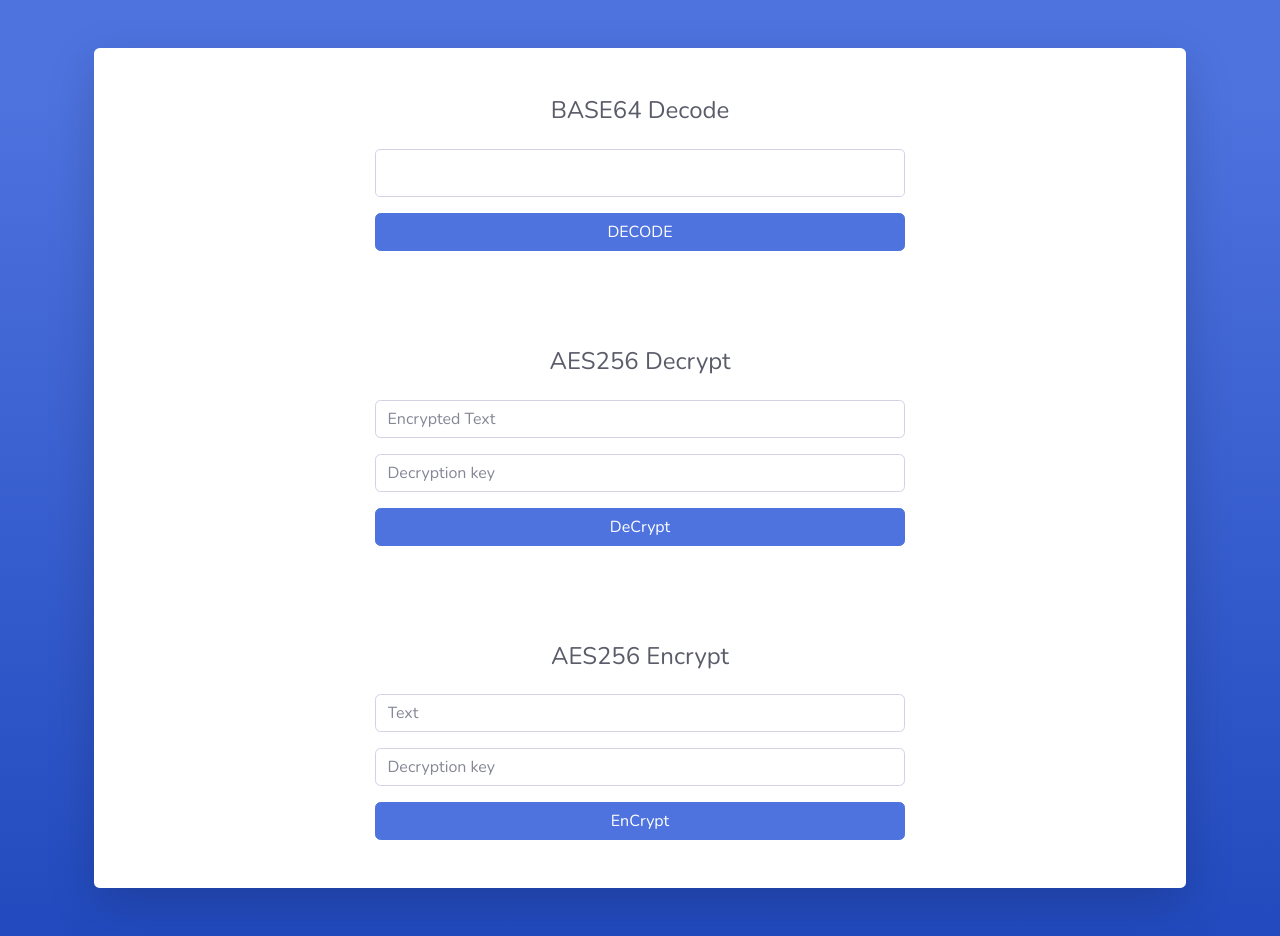
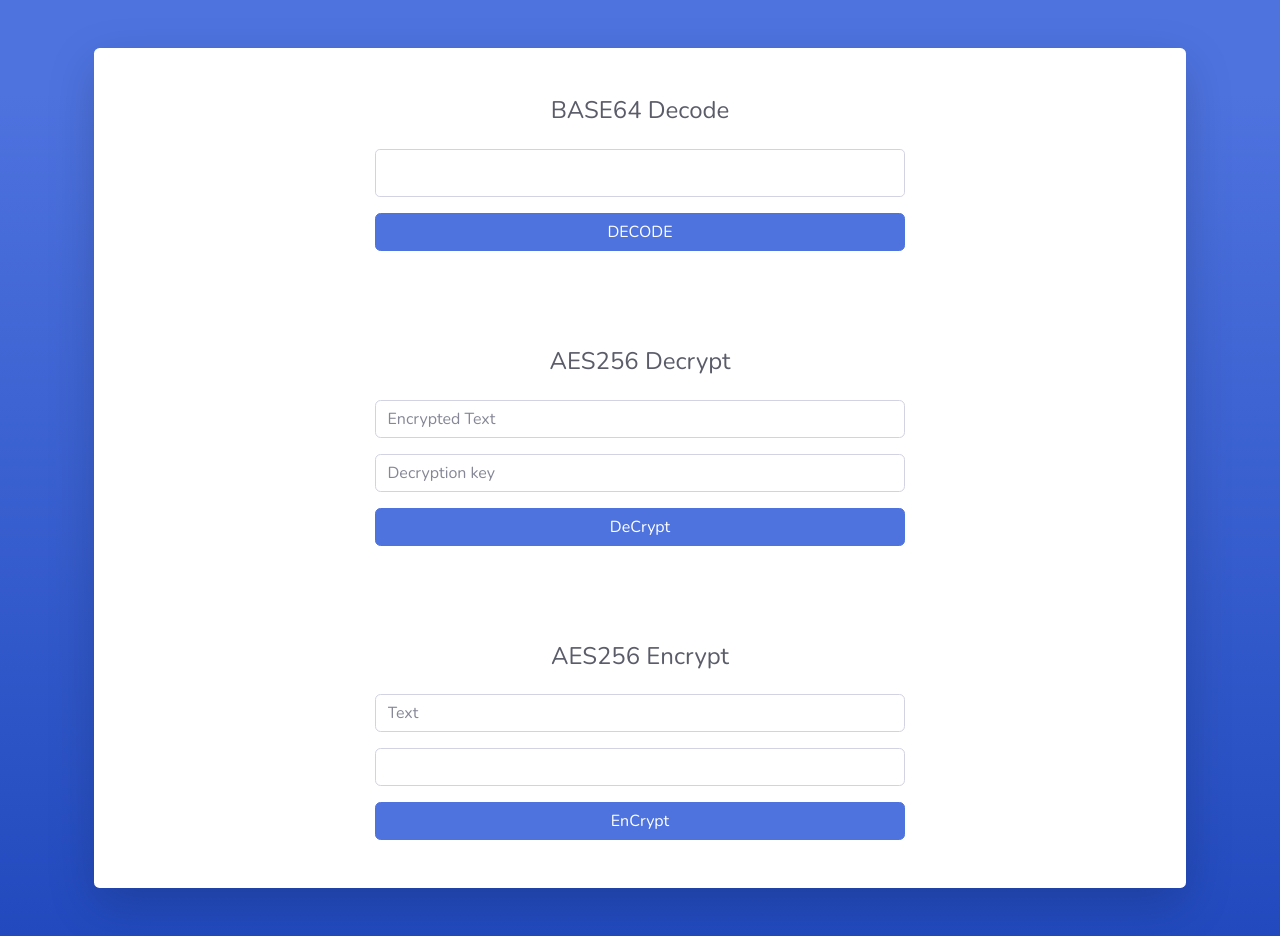
Before and after one commit to IEEE-Student-Branch-NSBM/IEEEDAYENCLibs, a plain HTML site: page index.html in a window 1280 px wide. Drawn offline with nearby package versions, Linux system fonts and the light colour scheme.

Commit message:
Update index.html

```diff
--- a/index.html
+++ b/index.html
@@ -52,7 +52,7 @@
                             <input class="form-control form-control-user" type="text" id="AES256INPUT" placeholder="Text">
                         </div>
                         <div class="form-group">
-                            <input class="form-control form-control-user" type="text" id="AES256KEYINPUT" placeholder="Decryption key">
+                            <input class="form-control form-control-user" type="text" id="AES256KEYINPUT" Encryption key">
                         </div>
                         <p id="EncryptedTEXT"></p>
                         <button onclick="encrypt();" class="btn btn-primary btn-block text-white btn-user" type="button">EnCrypt</button>
```
